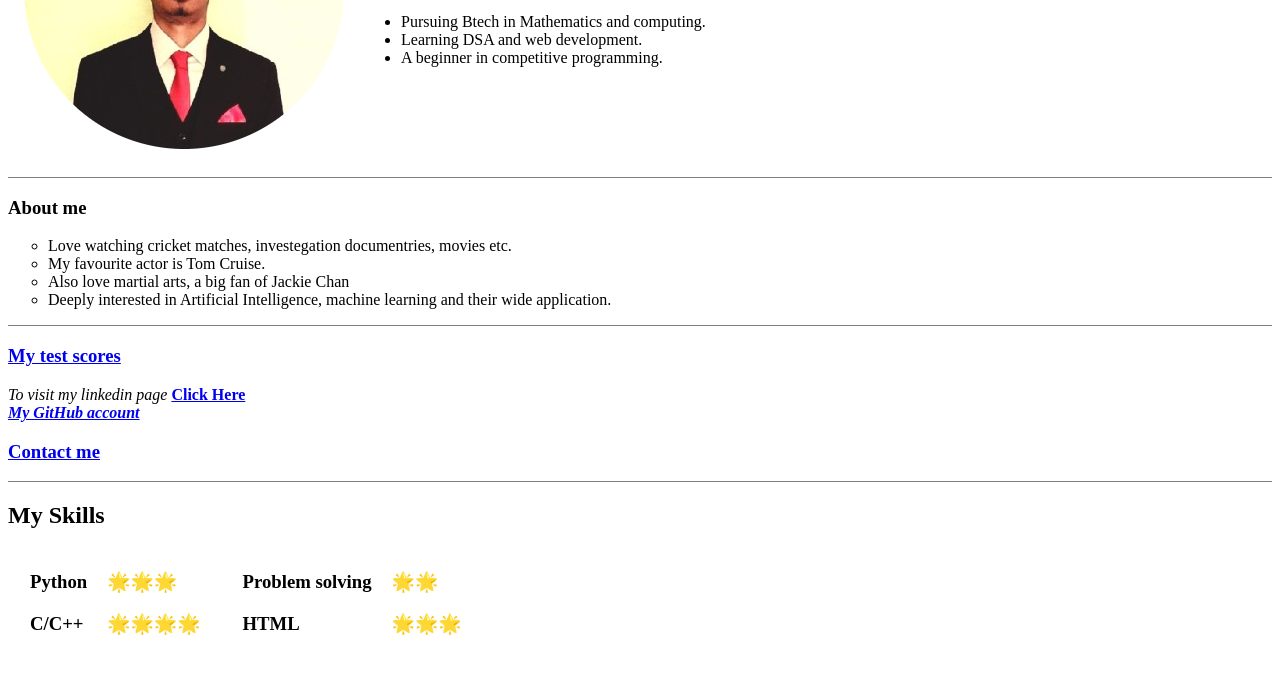
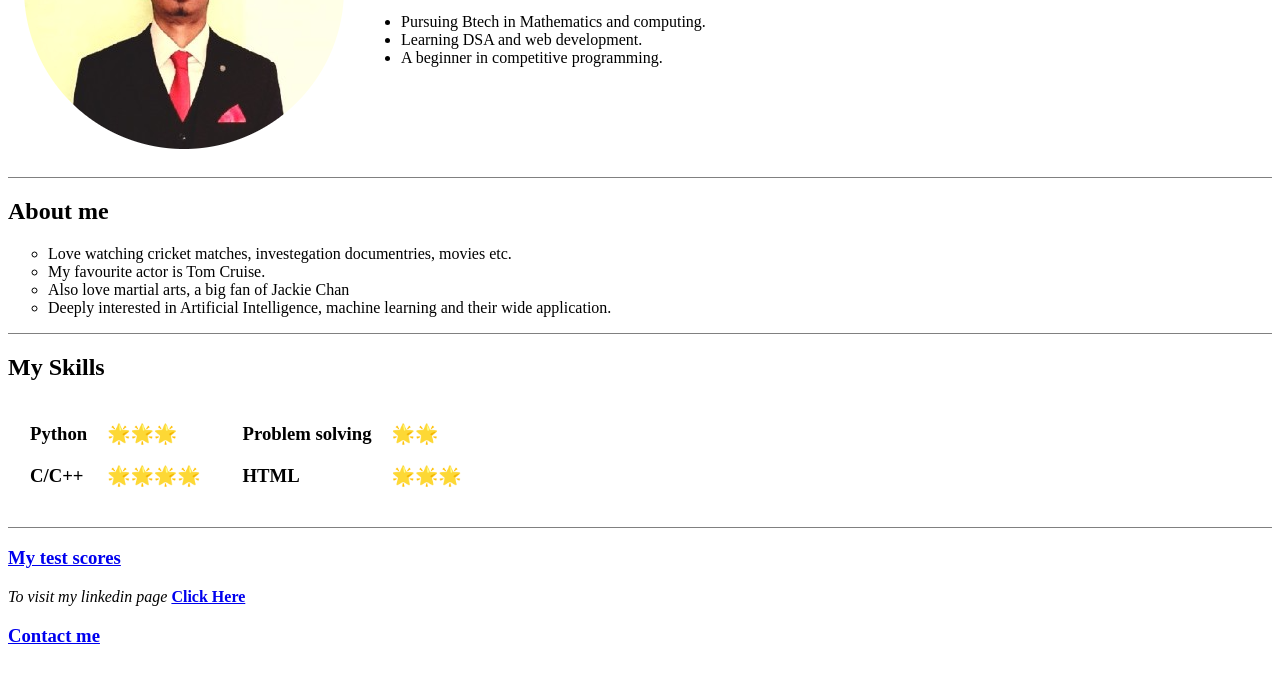
Before and after one commit to Vsoni27/cv, a plain HTML site: page basic_anatomy.htm in a window 1280 px wide. Shown: the part 195-871 px from the top of the page. Drawn offline with Linux system fonts and the light colour scheme; files whose address does not match are found by name.

Commit message:
Update basic_anatomy.htm

```diff
--- a/basic_anatomy.htm
+++ b/basic_anatomy.htm
@@ -29,7 +29,7 @@
     </table>
 
     <hr size="1" noshade />
-    <h3>About me</h3>
+    <h2>About me</h2>
     <!--Unordered list-->
     <ul style="list-style-type: circle;">
       <li>Love watching cricket matches, investegation documentries, movies etc.</li>
@@ -38,14 +38,6 @@
       <li>Deeply interested in Artificial Intelligence, machine learning and their wide application.</li>
     </ul>
     <hr size="1" noshade >
-    <h3><a href="test_score.html">My test scores</a></h3>
-    <em>To visit my linkedin page</em>
-    <a href="https://www.linkedin.com/in/vivek-soni-6a1393212/"><strong>Click Here</strong></a>
-    <br><strong><em><a href="https://github.com/Vsoni27">My GitHub account</a></em></strong>
-    <strong><h3><a href="contact.html">Contact me</a></h3></strong>
-    </h3>
-    <hr size = "1" noshade>
-
     <!--Two tables nested inside a single table-->
     <h2>My Skills</h2>
     <h3>
@@ -78,5 +70,11 @@
         </tr>
       </table>
     </h3>
+    <hr size = "1" noshade>
+    <h3><a href="test_score.html">My test scores</a></h3>
+    <em>To visit my linkedin page</em>
+    <a href="https://www.linkedin.com/in/vivek-soni-6a1393212/"><strong>Click Here</strong></a>
+    <strong><h3><a href="contact.html">Contact me</a></h3></strong>
+    </h3>
   </body>
 </html>
```
